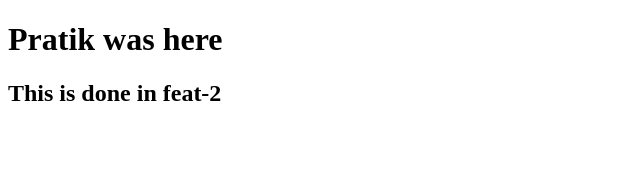
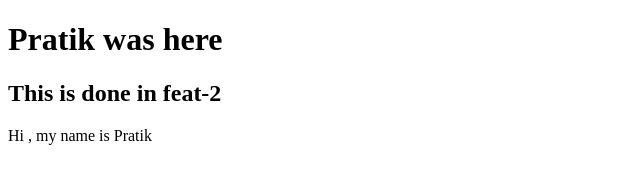
Before and after one commit to pratikvv2/git-tut1, a plain HTML site: page index.html in a window 1280 px wide. Shown: the whole page, without its empty margins (0-640 px from the left). Drawn offline with Linux system fonts and the light colour scheme.

Commit message:
feat-3:your message about change

```diff
--- a/index.html
+++ b/index.html
@@ -11,7 +11,7 @@
 
 
    <h2> This is done in feat-2</h2>
-
+   <p>Hi , my name is Pratik</p>
 
 
     <script src="js/main.js"></script>
```
